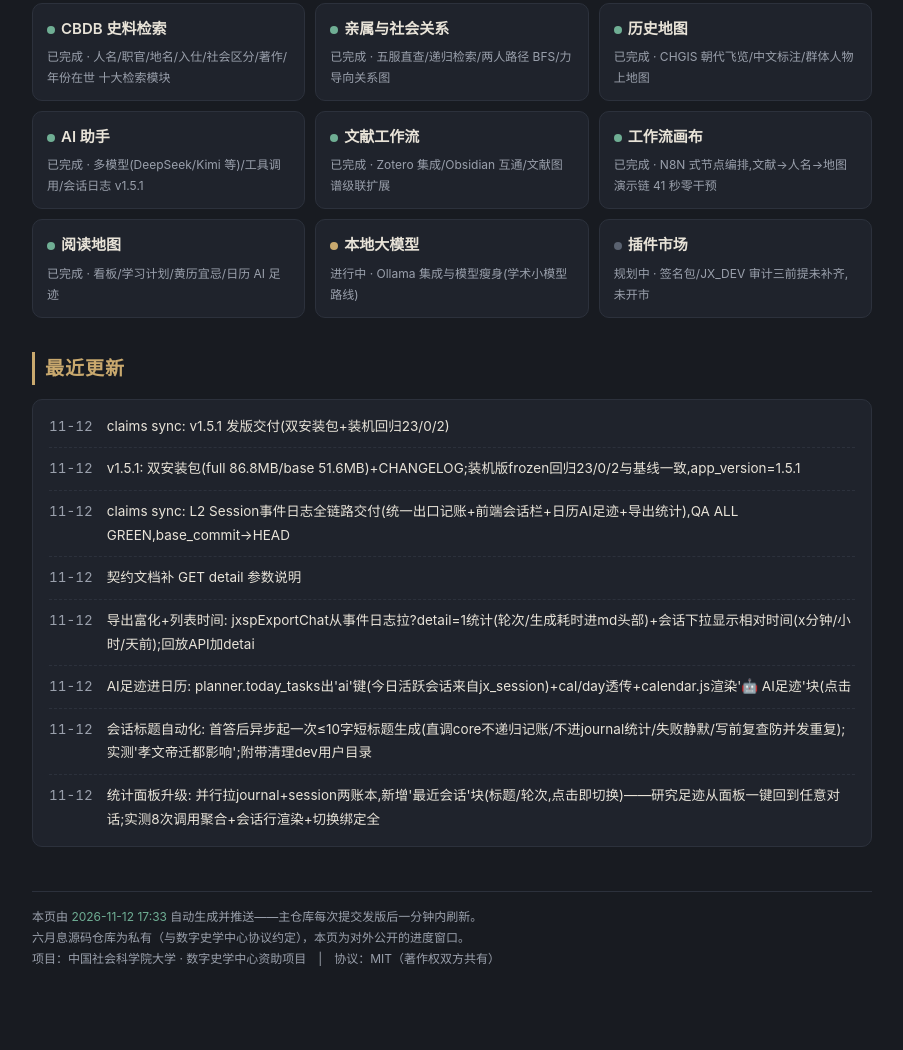
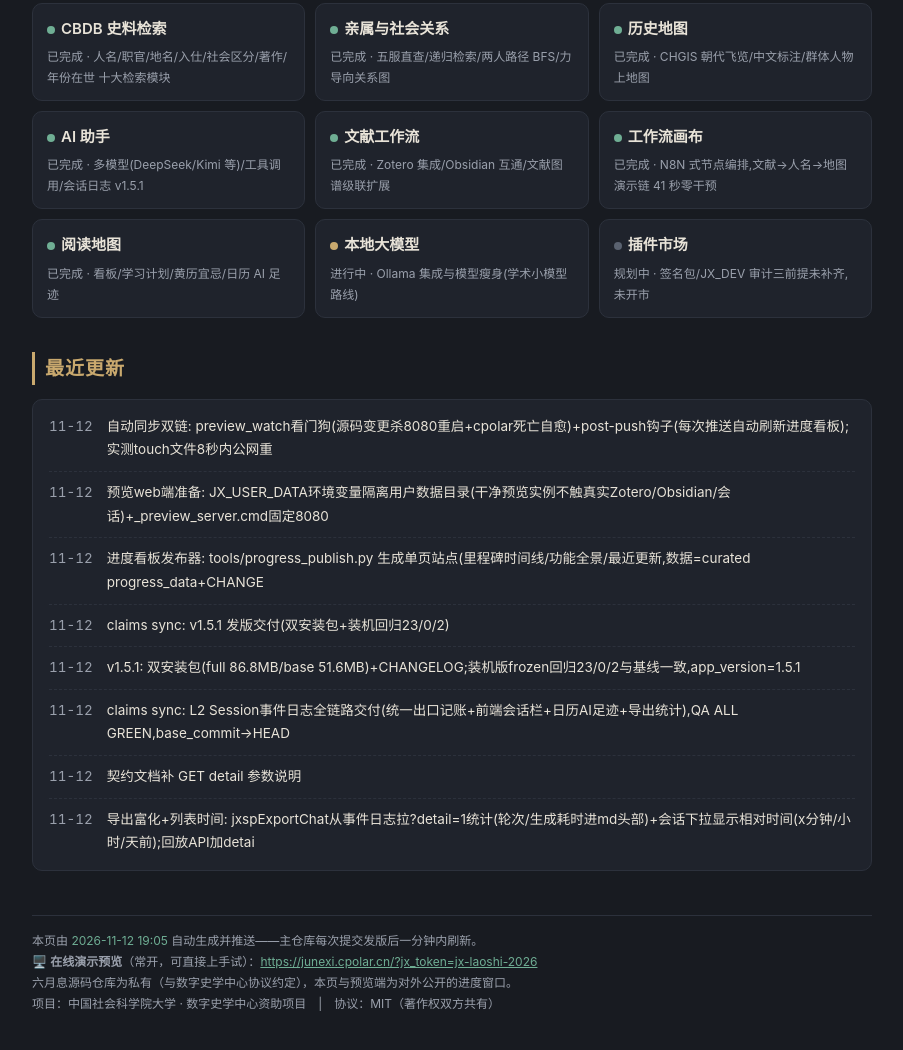
Before and after one commit to Kormont-Chiang/junexi-progress, a plain HTML site: page index.html in a window 1280 px wide. Shown: the part 1051-2101 px from the top of the page, without its empty margins (188-1091 px from the left). Before the commit the page ends 2080 px from the top, so only its background shows below. Drawn offline with Linux system fonts and the light colour scheme.

Commit message:
progress: 2026-11-12 19:05

```diff
--- a/index.html
+++ b/index.html
@@ -77,19 +77,20 @@ a { color:var(--green); }
 
 <h2>最近更新</h2>
 <div class="feed">
+  <div class="r"><span class="dt">11-12</span><span>自动同步双链: preview_watch看门狗(源码变更杀8080重启+cpolar死亡自愈)+post-push钩子(每次推送自动刷新进度看板);实测touch文件8秒内公网重</span></div>
+  <div class="r"><span class="dt">11-12</span><span>预览web端准备: JX_USER_DATA环境变量隔离用户数据目录(干净预览实例不触真实Zotero/Obsidian/会话)+_preview_server.cmd固定8080</span></div>
+  <div class="r"><span class="dt">11-12</span><span>进度看板发布器: tools/progress_publish.py 生成单页站点(里程碑时间线/功能全景/最近更新,数据=curated progress_data+CHANGE</span></div>
   <div class="r"><span class="dt">11-12</span><span>claims sync: v1.5.1 发版交付(双安装包+装机回归23/0/2)</span></div>
   <div class="r"><span class="dt">11-12</span><span>v1.5.1: 双安装包(full 86.8MB/base 51.6MB)+CHANGELOG;装机版frozen回归23/0/2与基线一致,app_version=1.5.1</span></div>
   <div class="r"><span class="dt">11-12</span><span>claims sync: L2 Session事件日志全链路交付(统一出口记账+前端会话栏+日历AI足迹+导出统计),QA ALL GREEN,base_commit->HEAD</span></div>
   <div class="r"><span class="dt">11-12</span><span>契约文档补 GET detail 参数说明</span></div>
   <div class="r"><span class="dt">11-12</span><span>导出富化+列表时间: jxspExportChat从事件日志拉?detail=1统计(轮次/生成耗时进md头部)+会话下拉显示相对时间(x分钟/小时/天前);回放API加detai</span></div>
-  <div class="r"><span class="dt">11-12</span><span>AI足迹进日历: planner.today_tasks出'ai'键(今日活跃会话来自jx_session)+cal/day透传+calendar.js渲染'🤖 AI足迹'块(点击</span></div>
-  <div class="r"><span class="dt">11-12</span><span>会话标题自动化: 首答后异步起一次≤10字短标题生成(直调core不递归记账/不进journal统计/失败静默/写前复查防并发重复);实测'孝文帝迁都影响';附带清理dev用户目录</span></div>
-  <div class="r"><span class="dt">11-12</span><span>统计面板升级: 并行拉journal+session两账本,新增'最近会话'块(标题/轮次,点击即切换)——研究足迹从面板一键回到任意对话;实测8次调用聚合+会话行渲染+切换绑定全</span></div>
 </div>
 
 <div class="foot">
-本页由 <span class="updated">2026-11-12 17:33</span> 自动生成并推送——主仓库每次提交发版后一分钟内刷新。<br>
-六月息源码仓库为私有（与数字史学中心协议约定），本页为对外公开的进度窗口。<br>
+本页由 <span class="updated">2026-11-12 19:05</span> 自动生成并推送——主仓库每次提交发版后一分钟内刷新。<br>
+🖥️ <b>在线演示预览</b>（常开，可直接上手试）：<a href="https://junexi.cpolar.cn/?jx_token=jx-laoshi-2026">https://junexi.cpolar.cn/?jx_token=jx-laoshi-2026</a><br>
+六月息源码仓库为私有（与数字史学中心协议约定），本页与预览端为对外公开的进度窗口。<br>
 项目：中国社会科学院大学 · 数字史学中心资助项目　|　协议：MIT（著作权双方共有）
 </div>
 </div></body></html>
```
